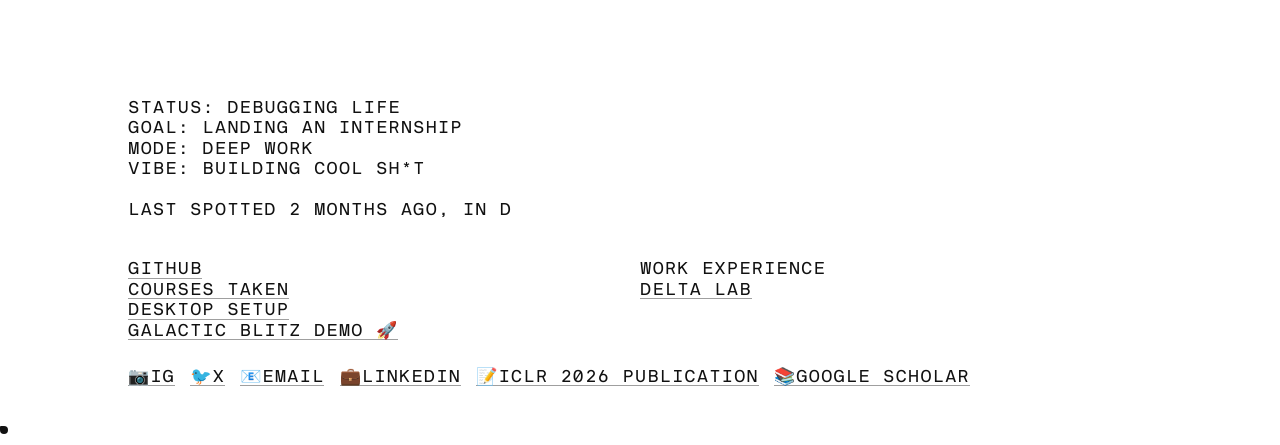
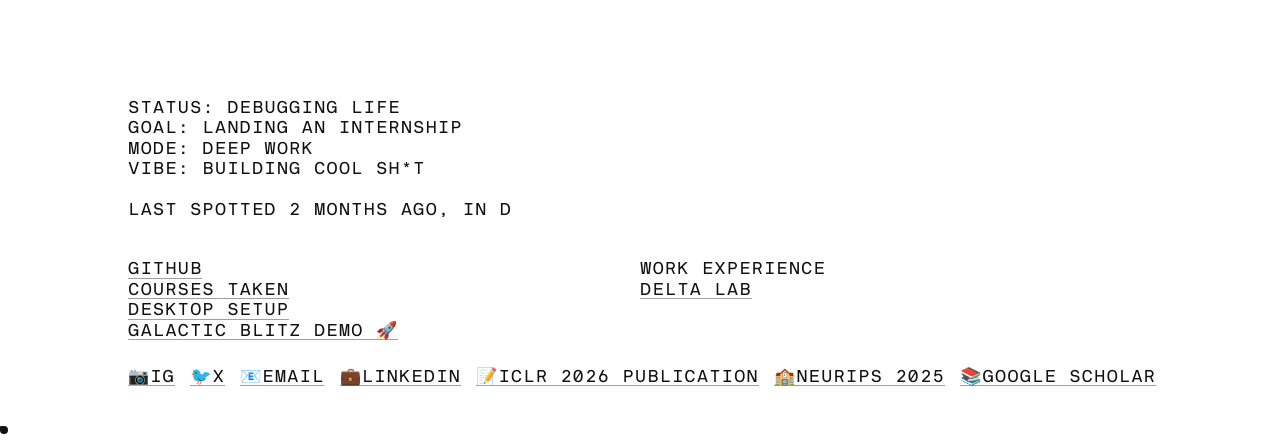
Before and after one commit to mehrdadmmz/mehrdadmmz.github.io, a plain HTML site: page index.html in a window 1280 px wide. Shown: the part 355-800 px from the top of the page. Drawn offline with Linux system fonts and the light colour scheme.

Commit message:
Add link to NeurIPS 2025 in index.html

```diff
--- a/index.html
+++ b/index.html
@@ -133,6 +133,14 @@
         </li>
         <li>
           <a
+            href="https://neurips.cc/virtual/2025/loc/san-diego/122977"
+            target="_blank"
+            rel="noopener noreferrer"
+            >🏫NeurIPS 2025</a
+          >
+        </li>
+        <li>
+          <a
             href="https://scholar.google.ca/citations?user=9lhYvPQAAAAJ&hl=en"
             target="_blank"
             rel="noopener noreferrer"
```
